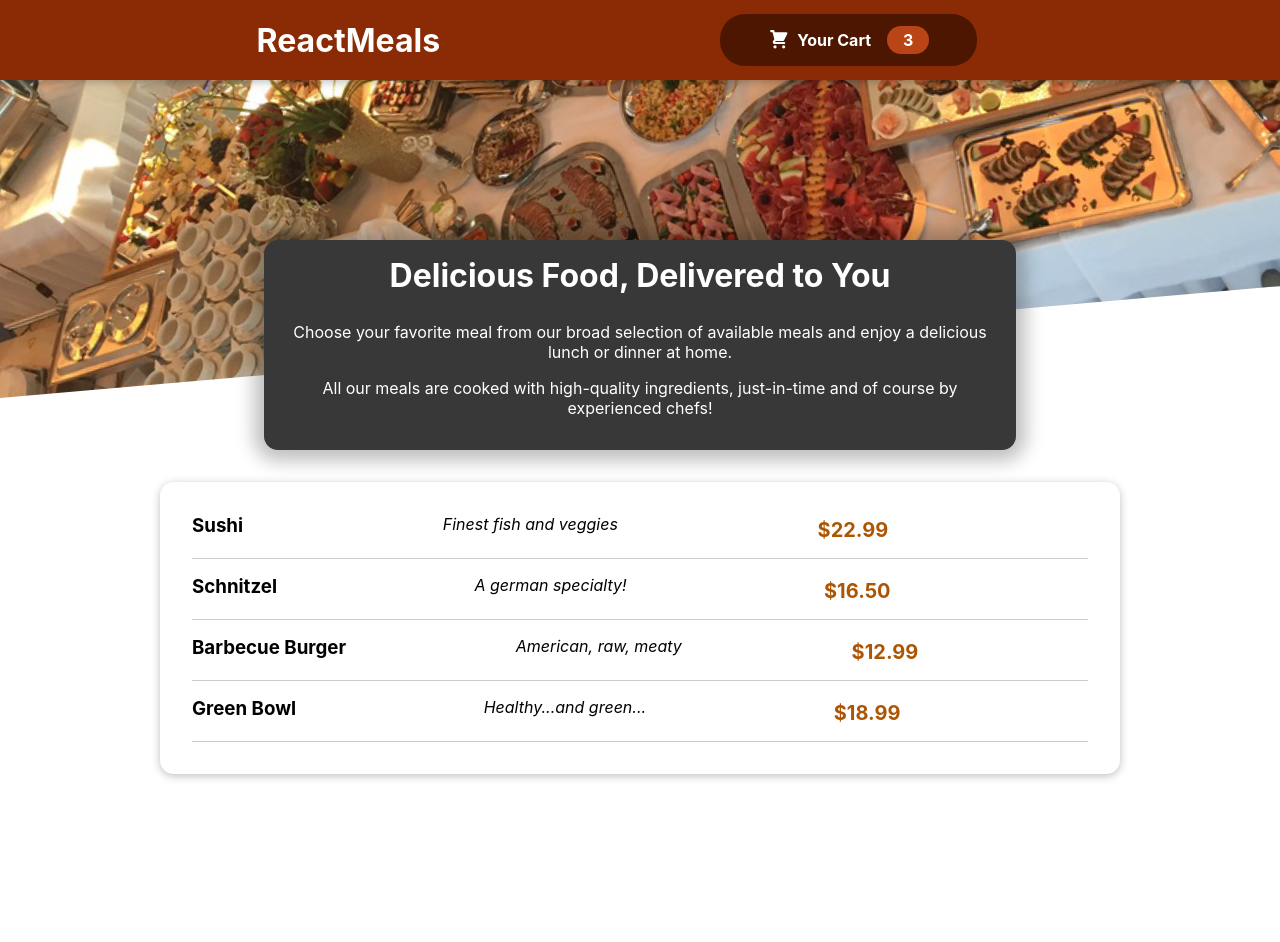
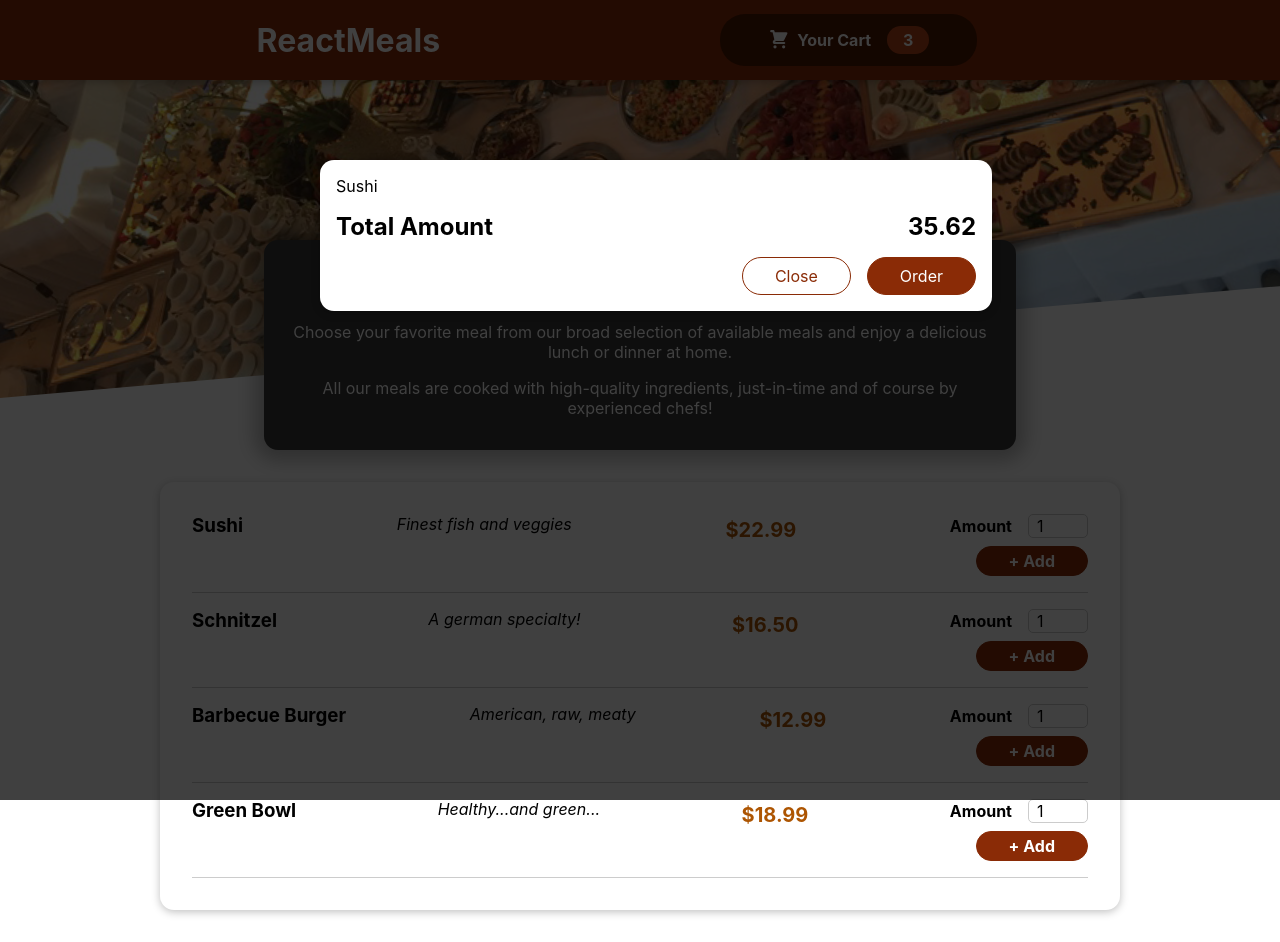
Before and after one commit to reactPlatform/empty, a React (Create React App) app: page / in a window 1280 px wide. Before the commit the page ends 806 px from the top, so only its background shows below. Built offline with nearby package versions, Linux system fonts and the light colour scheme.

Commit message:
Making a hard Coded Cart

```diff
--- a/public/index.html
+++ b/public/index.html
@@ -28,6 +28,7 @@
   </head>
   <body>
     <noscript>You need to enable JavaScript to run this app.</noscript>
+    <div id="overlays"></div>
     <div id="root"></div>
     <!--
       This HTML file is a template.
--- a/src/App.js
+++ b/src/App.js
@@ -2,11 +2,11 @@
 import './App.css';
 import { Fragment } from 'react';
 import Meals from '../src/components/Meals/Meals';
-
+import Cart from '../src/components/Cart/Cart';
 function App() {
   return (
     <Fragment>
-
+      <Cart></Cart>
       <Header></Header>
       <Meals />
     </Fragment>
--- /dev/null
+++ b/src/components/Cart/Cart.js
@@ -0,0 +1,21 @@
+import React from 'react'
+import classes from '../Cart/Cart.module.css';
+import Modal from '../UI/Modal';
+export default function Cart(props) {
+    const cartItems = <ul className={classes['cart-items']}>{[
+        {id:'c1',name:'Sushi',amount:2,price:12.99},
+    ].map((item) => <li>{item.name}</li>)}</ul>
+  return (
+    <Modal>
+        {cartItems}
+        <div className={classes.total}>
+            <span>Total Amount</span>
+            <span>35.62</span>
+        </div>
+        <div className={classes.actions}>
+            <button className={classes['button--alt']}>Close</button>
+            <button className={classes.button}>Order</button>
+        </div>
+    </Modal>
+  )
+}
--- /dev/null
+++ b/src/components/Cart/Cart.module.css
@@ -0,0 +1,46 @@
+.cart-items {
+    list-style: none;
+    margin: 0;
+    padding: 0;
+    max-height: 20rem;
+    overflow: auto;
+  }
+
+  .total {
+    display: flex;
+    justify-content: space-between;
+    align-items: center;
+    font-weight: bold;
+    font-size: 1.5rem;
+    margin: 1rem 0;
+  }
+
+  .actions {
+    text-align: right;
+  }
+
+  .actions button {
+    font: inherit;
+    cursor: pointer;
+    background-color: transparent;
+    border: 1px solid #8a2b06;
+    padding: 0.5rem 2rem;
+    border-radius: 25px;
+    margin-left: 1rem;
+  }
+
+  .actions button:hover,
+  .actions button:active {
+    background-color: #5a1a01;
+    border-color: #5a1a01;
+    color: white;
+  }
+
+  .actions .button--alt {
+    color: #8a2b06;
+  }
+
+  .actions .button {
+    background-color: #8a2b06;
+    color: white;
+  }
--- a/src/components/Meals/MealItem/MealItem.js
+++ b/src/components/Meals/MealItem/MealItem.js
@@ -1,5 +1,6 @@
 import React from 'react'
 import classes from '../MealItem/MealItem.module.css';
+import MealItemForm from '../MealItem/MealItemForm';
 export default function MealItem(props) {
     const price = `$${props.price.toFixed(2)}`;
   return (
@@ -8,7 +9,9 @@
             <div><h3>{props.name}</h3></div>
             <div className={classes.description}>{props.description}</div>
             <div className={classes.price}>{price}</div>
-            <div></div>
+            <div>
+                <MealItemForm />
+            </div>
         </li>
     </div>
   )
--- a/src/components/Meals/MealItem/MealItemForm.js
+++ b/src/components/Meals/MealItem/MealItemForm.js
@@ -1,10 +1,18 @@
 import React from 'react'
 import classes from '../MealItem/MealItemForm.module.css';
+import Input from '../../UI/Input';
 export default function MealItemForm() {
   return (
     <div>
         <form className={classes.form}>
-        <input />
+        <Input label='Amount' input={{
+            id: 'amount',
+            type: 'number',
+            min:'1',
+            max:'5',
+            step:'1',
+            defaultValue:'1'
+        }}/>
         <button>+ Add</button>
         </form>
     </div>
--- /dev/null
+++ b/src/components/UI/Input.js
@@ -0,0 +1,10 @@
+import React from 'react'
+import classes from './Input.module.css';
+export default function Input(props) {
+  return (
+    <div className={classes.input}>
+      <label htmlFor={props.input.id}>{props.label}</label>
+      <input {...props.input} />
+    </div>
+  )
+}
--- /dev/null
+++ b/src/components/UI/Input.module.css
@@ -0,0 +1,18 @@
+.input {
+    display: flex;
+    align-items: center;
+    margin-bottom: 0.5rem;
+  }
+
+  .input label {
+    font-weight: bold;
+    margin-right: 1rem;
+  }
+
+  .input input {
+    width: 3rem;
+    border-radius: 5px;
+    border: 1px solid #ccc;
+    font: inherit;
+    padding-left: 0.5rem;
+  }
--- /dev/null
+++ b/src/components/UI/Modal.js
@@ -0,0 +1,28 @@
+import React, { Fragment } from 'react'
+import classes from '../UI/Modal.module.css';
+import ReactDom from 'react-dom';
+
+const Backdrop = (props) => {
+    return(
+        <div className={classes.backdrop}></div>
+    )
+}
+
+const ModalOverlay = (props) => {
+    return(
+        <div className={classes.modal}>
+            <div className={classes.content}>{props.children}</div>
+        </div>
+    )
+}
+export default function Modal(props) {
+    const portalElement = document.getElementById("overlays");
+  return (
+    <Fragment>
+        {ReactDom.createPortal(<Backdrop />,portalElement)}
+        {ReactDom.createPortal(
+            <ModalOverlay>{props.children}</ModalOverlay>,portalElement
+        )}
+    </Fragment>
+  )
+}
--- /dev/null
+++ b/src/components/UI/Modal.module.css
@@ -0,0 +1,40 @@
+.backdrop {
+    position: fixed;
+    top: 0;
+    left: 0;
+    width: 100%;
+    height: 100vh;
+    z-index: 20;
+    background-color: rgba(0, 0, 0, 0.75);
+  }
+
+  .modal {
+    position: fixed;
+    top: 20vh;
+    left: 5%;
+    width: 90%;
+    background-color: white;
+    padding: 1rem;
+    border-radius: 14px;
+    box-shadow: 0 2px 8px rgba(0, 0, 0, 0.25);
+    z-index: 30;
+    animation: slide-down 300ms ease-out forwards;
+  }
+
+  @media (min-width: 768px) {
+    .modal {
+      width: 40rem;
+      left: calc(50% - 20rem);
+    }
+  }
+
+  @keyframes slide-down {
+    from {
+      opacity: 0;
+      transform: translateY(-3rem);
+    }
+    to {
+      opacity: 1;
+      transform: translateY(0);
+    }
+  }
```
